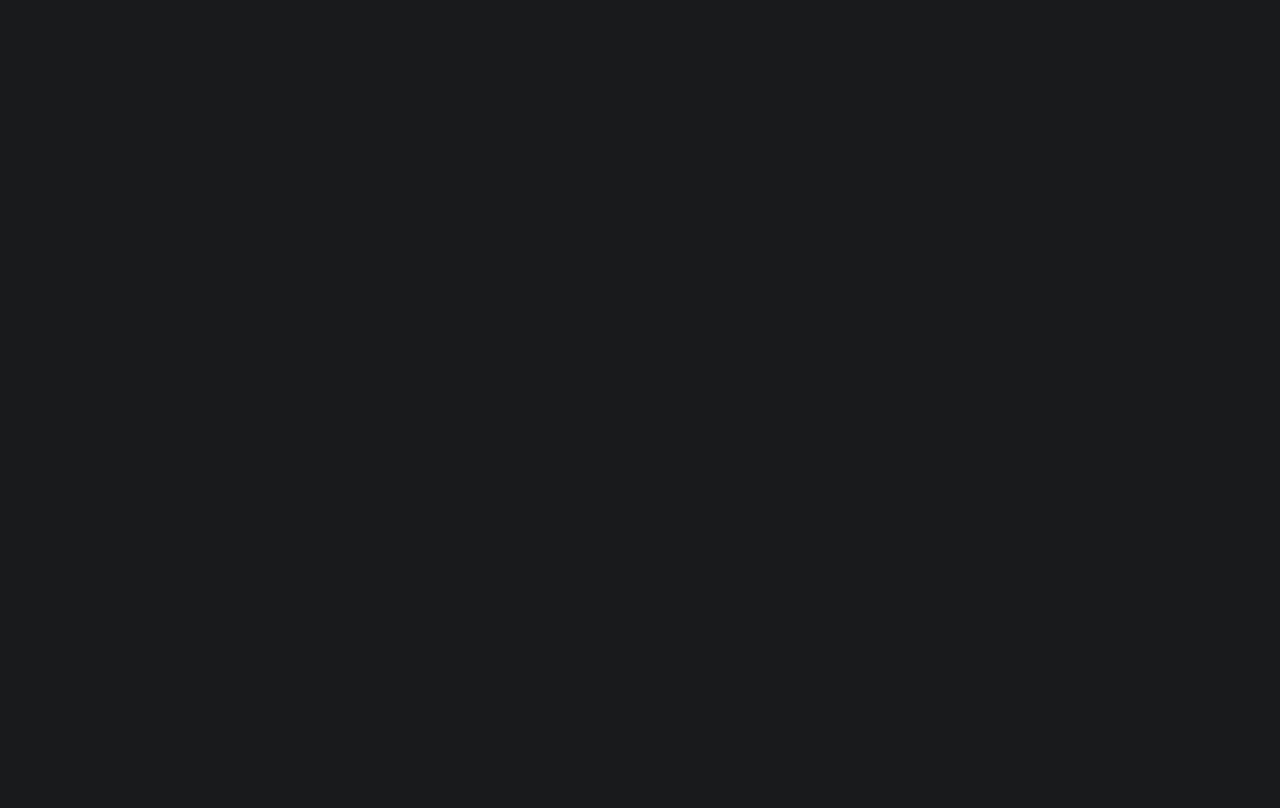
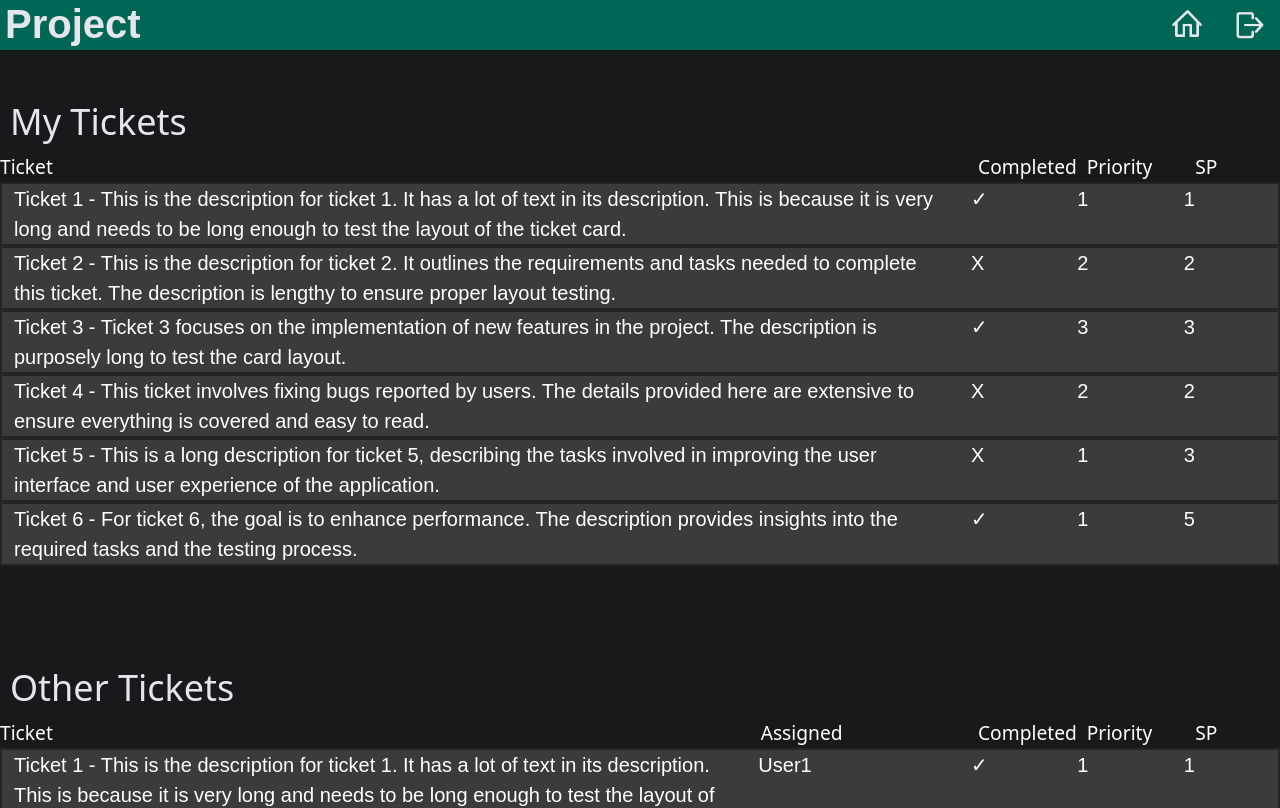
Before and after one commit to areebimran2/scrum-team-manager, a React (Create React App) app in the folder frontend/jiraclone/: page /projectlist in a window 1280 px wide. Before the commit this address had no page. Shown: the top 808 px of the page. Built offline with nearby package versions, Linux system fonts and the light colour scheme.

Commit message:
added a page that displays tickets in a grid like manner

```diff
--- a/frontend/jiraclone/src/App.js
+++ b/frontend/jiraclone/src/App.js
@@ -6,21 +6,25 @@ import RecoveryRequestSuccess from "./pages/recoveryrequestsuccess";
 import Signup from "./pages/signup";
 import ProfileEdit from "./pages/profileedit"
 import Dashboard from "./pages/dashboard";
+import ProjectList from "./pages/projectlist";
+import 'bootstrap/dist/css/bootstrap.min.css';
+import './styles/App.css'
 
 export function App() {
 
     return (
         <BrowserRouter>
             <Routes>
-            <Route path="/login" element={<Login/>} />
+                <Route path="/login" element={<Login />} />
                 <Route path="/signup" element={<Signup />} />
                 <Route path="/dashboard" element={<Dashboard />} />
                 <Route path="/profile" element={<ProfileEdit />} />
                 <Route path="/recoveryrequest" element={<RecoveryRequest />} />
                 <Route path="/recoveryrequestsuccess" element={<RecoveryRequestSuccess />} />
                 <Route path="/" element={<NotFound />} />
+                <Route path="/projectlist" element={<ProjectList />}></Route>
             </Routes>
-    </BrowserRouter>
+        </BrowserRouter >
     );
 }
 
--- /dev/null
+++ b/frontend/jiraclone/src/components/TicketListView.js
@@ -0,0 +1,53 @@
+import React from "react";
+import Container from 'react-bootstrap/Container';
+import Row from 'react-bootstrap/Row';
+import Col from 'react-bootstrap/Col';
+import Style from './styles/ticketlistview.module.css'
+import Button from 'react-bootstrap/Button';
+import ButtonGroup from 'react-bootstrap/ButtonGroup';
+import Card from 'react-bootstrap/Card';
+
+
+export function TicketListView({ id, description, assigned, completed, priority, story_points, project }) {
+
+    if (project) {
+        return (
+
+            <Row>
+                <Col xs={7}>Ticket {id} - {description}</Col>
+                <Col>{completed ? "\u2713" : "X"}</Col>
+                <Col xs={2}>{project}</Col>
+                <Col>{priority}</Col>
+                <Col>{story_points}</Col>
+            </Row>
+
+        )
+    }
+
+    if (assigned) {
+        return (
+
+            <Row className={Style.ticketBox}>
+                <Col xs={7}>Ticket {id} - {description}</Col>
+                <Col xs={2}>{assigned}</Col>
+                <Col>{completed ? "\u2713" : "X"}</Col>
+                <Col>{priority}</Col>
+                <Col>{story_points}</Col>
+            </Row>
+
+        )
+    }
+
+    return (
+
+        <Row className={Style.ticketBox}>
+            <Col xs={9}>Ticket {id} - {description}</Col>
+            <Col xs={1}>{completed ? "\u2713" : "X"}</Col>
+            <Col xs={1}>{priority}</Col>
+            <Col xs={1}>{story_points}</Col>
+        </Row>
+
+
+
+    )
+}
--- /dev/null
+++ b/frontend/jiraclone/src/components/styles/ticketlistview.module.css
@@ -0,0 +1,9 @@
+.ticketBox {
+    background-color: #3A3B3C;
+    font-family: 'Poppins', sans-serif;
+    font-size: 20px;
+    color: white;
+    border: 2px solid #242526;
+
+
+}
--- /dev/null
+++ b/frontend/jiraclone/src/pages/projectlist.js
@@ -0,0 +1,182 @@
+import React from 'react';
+import ReactDOM from 'react-dom/client';
+import { Link, useNavigate } from 'react-router-dom';
+import { Topbar } from '../components/topbar';
+import { TicketListView } from '../components/TicketListView.js'
+import { ProjectView } from '../components/projectview.js';
+import styles from '../styles/projectlist.module.css';
+import defaultProfilePic from '../assets/defaultProfilePic.png';
+import Container from 'react-bootstrap/Container';
+import Row from 'react-bootstrap/Row';
+import Col from 'react-bootstrap/Col';
+
+
+
+export default function ProjectList() {
+
+    // to connect, there should be a list of users tickets and other tickets
+    const userTickets = [
+        {
+            tid: 1,
+            title: 'Ticket 1',
+            description: 'This is the description for ticket 1. It has a lot of text in its description. This is because it is very long and needs to be long enough to test the layout of the ticket card.',
+            completed: true,
+            priority: 1,
+            SP: 1,
+        },
+        {
+            tid: 2,
+            title: 'Ticket 2',
+            description: 'This is the description for ticket 2. It outlines the requirements and tasks needed to complete this ticket. The description is lengthy to ensure proper layout testing.',
+            completed: false,
+            priority: 2,
+            SP: 2,
+        },
+        {
+            tid: 3,
+            title: 'Ticket 3',
+            description: 'Ticket 3 focuses on the implementation of new features in the project. The description is purposely long to test the card layout.',
+            completed: true,
+            priority: 3,
+            SP: 3,
+        },
+        {
+            tid: 4,
+            title: 'Ticket 4',
+            description: 'This ticket involves fixing bugs reported by users. The details provided here are extensive to ensure everything is covered and easy to read.',
+            completed: false,
+            priority: 2,
+            SP: 2,
+        },
+        {
+            tid: 5,
+            title: 'Ticket 5',
+            description: 'This is a long description for ticket 5, describing the tasks involved in improving the user interface and user experience of the application.',
+            completed: false,
+            priority: 1,
+            SP: 3,
+        },
+        {
+            tid: 6,
+            title: 'Ticket 6',
+            description: 'For ticket 6, the goal is to enhance performance. The description provides insights into the required tasks and the testing process.',
+            completed: true,
+            priority: 1,
+            SP: 5,
+        },
+    ]
+
+
+    const tickets = [
+        {
+            tid: 1,
+            title: 'Ticket 1',
+            description: 'This is the description for ticket 1. It has a lot of text in its description. This is because it is very long and needs to be long enough to test the layout of the ticket card.',
+            completed: true,
+            priority: 1,
+            SP: 1,
+        },
+        {
+            tid: 2,
+            title: 'Ticket 2',
+            description: 'This is the description for ticket 2. It outlines the requirements and tasks needed to complete this ticket. The description is lengthy to ensure proper layout testing.',
+            completed: false,
+            priority: 2,
+            SP: 2,
+        },
+        {
+            tid: 3,
+            title: 'Ticket 3',
+            description: 'Ticket 3 focuses on the implementation of new features in the project. The description is purposely long to test the card layout.',
+            completed: true,
+            priority: 3,
+            SP: 3,
+        },
+        {
+            tid: 4,
+            title: 'Ticket 4',
+            description: 'This ticket involves fixing bugs reported by users. The details provided here are extensive to ensure everything is covered and easy to read.',
+            completed: false,
+            priority: 2,
+            SP: 2,
+        },
+        {
+            tid: 5,
+            title: 'Ticket 5',
+            description: 'This is a long description for ticket 5, describing the tasks involved in improving the user interface and user experience of the application.',
+            completed: false,
+            priority: 1,
+            SP: 3,
+        },
+        {
+            tid: 6,
+            title: 'Ticket 6',
+            description: 'For ticket 6, the goal is to enhance performance. The description provides insights into the required tasks and the testing process.',
+            completed: true,
+            priority: 1,
+            SP: 5,
+        },
+    ]
+
+
+
+    return (
+
+        <div className={styles.outer}>
+            <Topbar page_name="Project" className={styles.topbar} />
+
+
+            <div className={styles.projectContainer}>
+                <h1 className={styles.header}>My Tickets</h1>
+                <Row className={styles.exampleHeader}>
+                    <Col xs={9}>Ticket</Col>
+                    <Col xs={1}>Completed</Col>
+                    <Col xs={1}>Priority</Col>
+                    <Col xs={1}>SP</Col>
+                </Row>
+                <Container fluid className='ticketContainer'>
+                    {userTickets.map(ticket => (
+                        <TicketListView id={ticket.tid}
+                            description={ticket.description}
+                            completed={ticket.completed}
+                            priority={ticket.priority}
+                            story_points={ticket.SP}
+                        ></TicketListView>
+                    ))}
+
+                </Container>
+
+
+
+            </div>
+
+            <div className={styles.projectContainer}>
+                <h1 className={styles.header}>Other Tickets</h1>
+                <Row className={styles.exampleHeader}>
+                    <Col xs={7}>Ticket</Col>
+                    <Col xs={2}>Assigned</Col>
+                    <Col xs={1}>Completed</Col>
+                    <Col xs={1}>Priority</Col>
+                    <Col xs={1}>SP</Col>
+                </Row>
+                <Container fluid className='ticketContainer'>
+                    {userTickets.map(ticket => (
+                        <TicketListView id={ticket.tid}
+                            description={ticket.description}
+                            assigned={"User" + ticket.tid}
+                            completed={ticket.completed}
+                            priority={ticket.priority}
+                            story_points={ticket.SP}
+                        ></TicketListView>
+                    ))}
+
+                </Container>
+
+
+
+            </div>
+
+        </div>
+
+    )
+}
--- a/frontend/jiraclone/src/styles/App.css
+++ b/frontend/jiraclone/src/styles/App.css
@@ -32,7 +32,14 @@
   from {
     transform: rotate(0deg);
   }
+
   to {
     transform: rotate(360deg);
   }
 }
+
+body {
+  background-color: #18191A;
+  /* Your desired color */
+
+}
--- /dev/null
+++ b/frontend/jiraclone/src/styles/projectlist.module.css
@@ -0,0 +1,30 @@
+.topbar {
+    background-color: #006756;
+    width: 100vw;
+    height: 50px;
+    position: fixed;
+    top: 0;
+    left: 0;
+    z-index: 1000;
+    display: grid;
+    grid-template-columns: 1fr 1fr;
+}
+
+.header {
+    margin: 100px 0 10px 10px;
+    font-size: 36px;
+    color: #E4E6EB;
+}
+
+.outer {
+    width: 100vw;
+}
+
+.projectContainer {
+    border: 5px
+}
+
+.exampleHeader {
+    color: white;
+    font-size: larger;
+}
```
Lines whose indentation alone changed are shown as unchanged.
